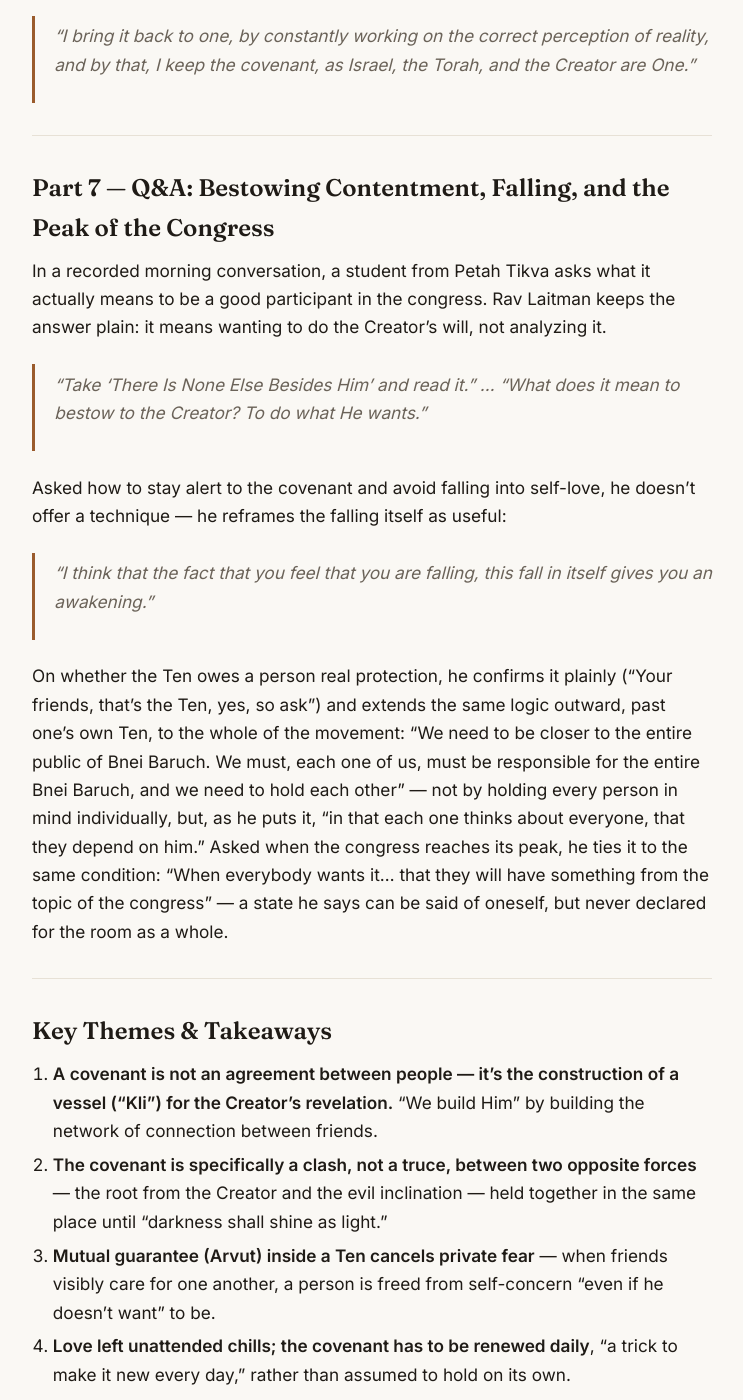
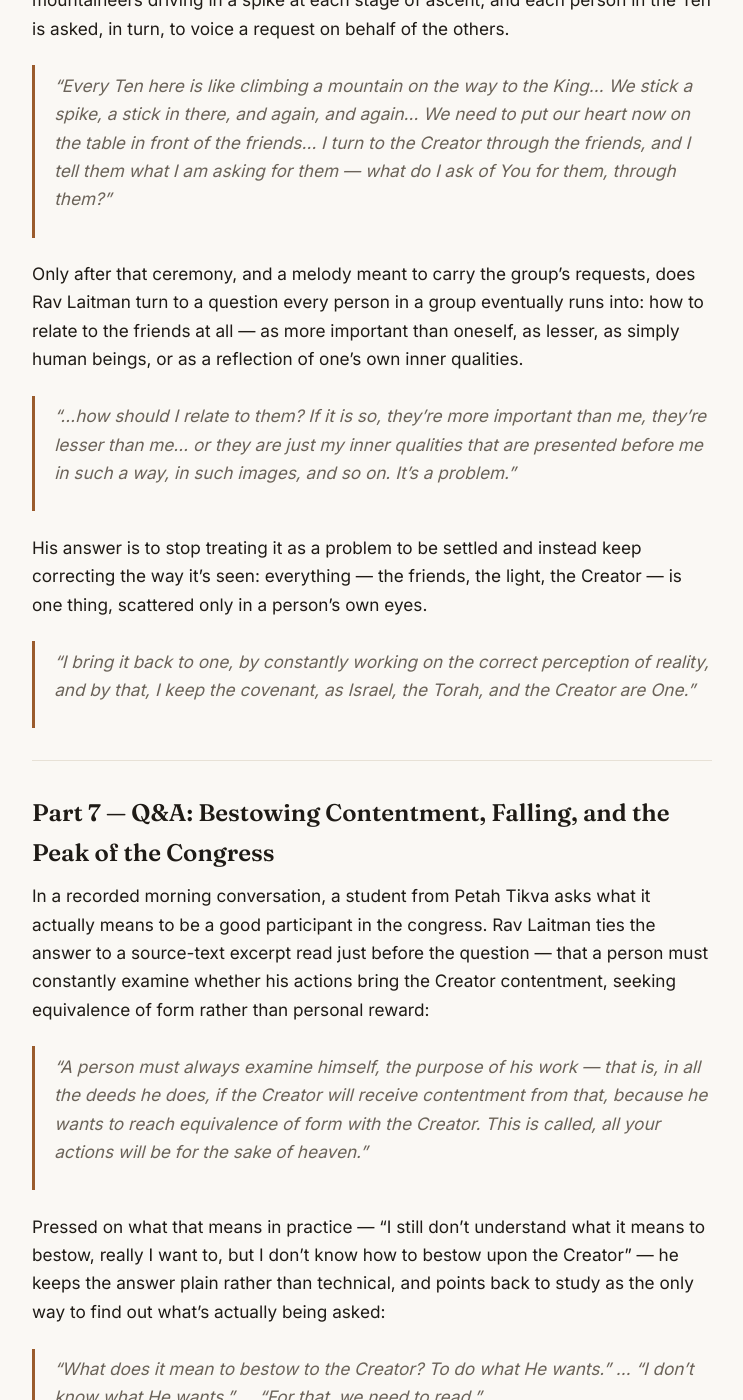
Before and after one commit to BB-Docs/BB-Docs.github.io, a Jekyll site: the page built from _posts/2026-02-21-what-is-making-a-covenant-in-the-work.md, in a window 1280 px wide and 1400 px high, scrolled down 4273 px. Shown: the whole window, without its empty margins (268-1011 px from the left). Built offline with Jekyll 4.4.1, drawn with Linux system fonts in a browser that asks for light colours; some of the changed text lies outside the part shown.

Commit message:
Publish lessons: 1 new, 3 updated

```diff
--- a/_posts/2026-02-21-what-is-making-a-covenant-in-the-work.md
+++ b/_posts/2026-02-21-what-is-making-a-covenant-in-the-work.md
@@ -6,7 +6,7 @@
 
 ### Opening
 
-The convention's closing lesson takes up Rabash's article on why love between friends isn't enough on its own — a covenant is needed because love can cool, and the covenant is what a person holds onto once it does. Rav Laitman's lecture and the extended Q&A that follow press this into something more demanding: if the Creator controls everything, what does it even mean for a person to "commit"? And practically, inside a group, what actually is the covenant being asked of everyone? The lecture moves through what it means to "build" the Creator through connection, why the covenant is specifically a clash between two opposing forces rather than an agreement between friendly ones, how mutual guarantee (Arvut) inside a Ten cancels a person's private fears, and — through two open Q&A sessions — what it looks like in practice to bestow contentment on the Creator and to hold the whole of the group, not just one's own Ten, in mind at once.
+The convention's closing lesson takes up Rabash's article on why love between friends isn't enough on its own — a covenant is needed because love can cool, and the covenant is what a person holds onto once it does. Rav Laitman's lecture and the extended Q&A that follow press this into something more demanding: if the Creator controls everything, what does it even mean for a person to "commit"? And practically, inside a group, what actually is the covenant being asked of everyone? The lecture moves through what it means to "build" the Creator through connection, why the covenant is specifically a clash between two opposing forces rather than an agreement between friendly ones, how mutual guarantee (Arvut) inside a Ten cancels a person's private fears, a live ceremony in which each person "puts his heart on the table" before the friends, and — through two open Q&A sessions — what it looks like in practice to bestow contentment on the Creator and to hold the whole of the group, not just one's own Ten, in mind at once.
 
 ---
 
@@ -42,15 +42,15 @@
 
 > "As love chills down until he comes to the form of forgetfulness. Therefore, he must invent a way every day, a trick to make it new every day... every day, I need to renew the connection between us in our mutual support."
 
-That renewal, sustained through the friction of daily disturbances, is itself what he says keeps building the Kli: "If two people understand that it's worthwhile to love one another, because then they reach the revelation of the Creator."
+That renewal, sustained through the friction of daily disturbances, is itself what he says keeps building the Kli: "If two people understand that it's worthwhile to love one another, because then they reach the revelation of the Creator." He adds a note on scale before sending the group to workshop: whatever intensity of connection a Ten reaches, "this power, this intensity needs to be even more and even more... to grow this way a hundred and twenty-five times" — the same compression repeating at every one of the 125 degrees.
 
 ---
 
 ## Part 4 — Q&A: The Paradox of Commitment
 
-A student from the Petah Tikva center pressed the obvious problem underneath all of this: how does "commitment" even mean anything if the Creator already controls everything? Rav Laitman doesn't resolve the paradox — he names it directly and sends it to the group as a workshop question.
+A student from the Petah Tikva center pressed the obvious problem underneath all of this: how does "commitment" even mean anything if the Creator already controls everything? Rav Laitman doesn't resolve the paradox — he names it as something close to a trick played on the person asking it, and sends it to the group as a workshop question.
 
-> "How do I dare to commit to the next moment if everything is in His hands? You understand the paradox? How could there be a mutual covenant that someone on His part says, okay, I sign for it, no problem, but it needs to be mutual, it needs to be a mutual commitment. It's not even like betrayal, it's like disregarding the fact that He controls and governs everything."
+> "A commitment is actually — the commitment is actually a very deceitful, cunning action. Well, it sort of betrays you, because what does it mean that I commit to the Creator if He controls everything? How do I dare to commit to the next moment if everything is in His hands? You understand the paradox? How could there be a mutual covenant that someone on His part says, okay, I sign for it, no problem, but it needs to be mutual, it needs to be a mutual commitment. It's not even like betrayal, it's like disregarding the fact that He controls and governs everything."
 
 ---
 
@@ -66,9 +66,13 @@
 
 ---
 
-## Part 6 — Seeing It All as One
+## Part 6 — Putting the Heart on the Table, and Seeing It All as One
 
-After the group hears the covenant text of Ramchal read aloud, Rav Laitman turns to a question every person in a group eventually runs into: how to relate to the friends at all — as more important than oneself, as lesser, as simply human beings, or as a reflection of one's own inner qualities.
+Before the group hears the covenant text of Ramchal read aloud, they're led through a live ceremony: one friend compares the climb through the congress to mountaineers driving in a spike at each stage of ascent, and each person in the Ten is asked, in turn, to voice a request on behalf of the others.
+
+> "Every Ten here is like climbing a mountain on the way to the King... We stick a spike, a stick in there, and again, and again... We need to put our heart now on the table in front of the friends... I turn to the Creator through the friends, and I tell them what I am asking for them — what do I ask of You for them, through them?"
+
+Only after that ceremony, and a melody meant to carry the group's requests, does Rav Laitman turn to a question every person in a group eventually runs into: how to relate to the friends at all — as more important than oneself, as lesser, as simply human beings, or as a reflection of one's own inner qualities.
 
 > "...how should I relate to them? If it is so, they're more important than me, they're lesser than me... or they are just my inner qualities that are presented before me in such a way, in such images, and so on. It's a problem."
 
@@ -80,15 +84,19 @@
 
 ## Part 7 — Q&A: Bestowing Contentment, Falling, and the Peak of the Congress
 
-In a recorded morning conversation, a student from Petah Tikva asks what it actually means to be a good participant in the congress. Rav Laitman keeps the answer plain: it means wanting to do the Creator's will, not analyzing it.
+In a recorded morning conversation, a student from Petah Tikva asks what it actually means to be a good participant in the congress. Rav Laitman ties the answer to a source-text excerpt read just before the question — that a person must constantly examine whether his actions bring the Creator contentment, seeking equivalence of form rather than personal reward:
 
-> "Take 'There Is None Else Besides Him' and read it." ... "What does it mean to bestow to the Creator? To do what He wants."
+> "A person must always examine himself, the purpose of his work — that is, in all the deeds he does, if the Creator will receive contentment from that, because he wants to reach equivalence of form with the Creator. This is called, all your actions will be for the sake of heaven."
 
-Asked how to stay alert to the covenant and avoid falling into self-love, he doesn't offer a technique — he reframes the falling itself as useful:
+Pressed on what that means in practice — "I still don't understand what it means to bestow, really I want to, but I don't know how to bestow upon the Creator" — he keeps the answer plain rather than technical, and points back to study as the only way to find out what's actually being asked:
 
-> "I think that the fact that you feel that you are falling, this fall in itself gives you an awakening."
+> "What does it mean to bestow to the Creator? To do what He wants." ... "I don't know what He wants." ... "For that, we need to read."
 
-On whether the Ten owes a person real protection, he confirms it plainly ("Your friends, that's the Ten, yes, so ask") and extends the same logic outward, past one's own Ten, to the whole of the movement: "We need to be closer to the entire public of Bnei Baruch. We must, each one of us, must be responsible for the entire Bnei Baruch, and we need to hold each other" — not by holding every person in mind individually, but, as he puts it, "in that each one thinks about everyone, that they depend on him." Asked when the congress reaches its peak, he ties it to the same condition: "When everybody wants it... that they will have something from the topic of the congress" — a state he says can be said of oneself, but never declared for the room as a whole.
+Asked how to stay alert to the covenant and avoid falling into self-love, he doesn't offer a technique — he reframes the falling itself as useful, and confirms that the Ten owes a person real help for the asking:
+
+> "I think that the fact that you feel that you are falling, this fall in itself gives you an awakening." ... "Your friends, that's the Ten, yes, so ask. What is it that you feel that you will lack?"
+
+He extends the same logic outward, past one's own Ten, to the whole of the movement: "We need to be closer to the entire public of Bnei Baruch. We must, each one of us, must be responsible for the entire Bnei Baruch, and we need to hold each other" — not by holding every person in mind individually, but, as he puts it, "in that each one thinks about everyone, that they depend on him." Asked when the congress reaches its peak, he ties it to the same condition: "When everybody wants it... that they will have something from the topic of the congress" — a state he says can be said of oneself, but never declared for the room as a whole.
 
 ---
 
@@ -96,12 +104,13 @@
 
 1. **A covenant is not an agreement between people — it's the construction of a vessel ("Kli") for the Creator's revelation.** "We build Him" by building the network of connection between friends.
 2. **The covenant is specifically a clash, not a truce, between two opposite forces** — the root from the Creator and the evil inclination — held together in the same place until "darkness shall shine as light."
-3. **Mutual guarantee (Arvut) inside a Ten cancels private fear** — when friends visibly care for one another, a person is freed from self-concern "even if he doesn't want" to be.
+3. **Mutual guarantee (Arvut) inside a Ten cancels private fear** — when friends visibly care for one another, a person is freed from self-concern "even if he doesn't want" to be — and the same intensity of connection is meant to multiply "a hundred and twenty-five times" across the degrees.
 4. **Love left unattended chills; the covenant has to be renewed daily**, "a trick to make it new every day," rather than assumed to hold on its own.
-5. **Commitment to the Creator is a genuine paradox** — if He controls everything, what does a person's "commitment" add? — one Rav Laitman poses directly rather than resolving.
+5. **Commitment to the Creator is a genuine paradox, even "a deceitful, cunning action"** — if He controls everything, what does a person's "commitment" add? — one Rav Laitman poses directly rather than resolving.
 6. **The same Ten Sefirot are built at every degree of ascent**; only the intensity changes, which is why the covenant (like Abraham's, at ninety) has to be remade at each new stage rather than treated as finished.
 7. **Correct perception, not analysis, resolves how to relate to the friends** — seeing the friends, the light, and the Creator as one rather than working out their relative importance.
-8. **Responsibility extends past one's own Ten to the whole group** — kept not by tracking every individual but by each person thinking of everyone else as depending on him.
+8. **Bestowing contentment on the Creator means seeking equivalence of form, not personal reward** — and when a person doesn't know what that requires in practice, the answer is simply to keep reading and studying, not to guess.
+9. **Responsibility extends past one's own Ten to the whole group** — kept not by tracking every individual but by each person thinking of everyone else as depending on him.
 
 ---
 
@@ -112,10 +121,11 @@
 | **Covenant (Brit)** | Not a one-time agreement but a standing commitment, renewed daily, to keep behaving toward the Creator and the group a certain way regardless of whether love or desire is currently felt. |
 | **Kli** | Vessel — here, the network of connection between friends that the Creator fills with revelation once it is built and made similar to the light. |
 | **Arvut** | Mutual guarantee — the condition in a Ten where each person's visible care for the others cancels the others' private fear and self-concern. |
-| **Ten Sefirot** | The same basic structure built at every degree of spiritual ascent; degrees differ only in intensity, not in kind. |
+| **Ten Sefirot** | The same basic structure built at every degree of spiritual ascent; degrees differ only in intensity, not in kind, compounding roughly 125-fold across the full ladder of degrees. |
 | **Reshimot** | Records — the spiritual recollections carried forward from the shattering, forming the necessary preparation for the current building of connection. |
 | **Kedusha** | Holiness — named here as the bestowal and love the group is meant to build between them, the "holiness" the covenant is meant to establish. |
 | **Klipot** | Shells — the state of self-love a person can fall into, named as the opposite of keeping the covenant. |
+| **Equivalence of Form** | The condition of aligning one's giving with the Creator's; invoked here as the true meaning of "bestowing contentment" upon Him, as opposed to seeking personal reward. |
 | **Shechina** | The Creator's dwelling presence, said to be established specifically in the point of connection between friends, not within any one of them alone. |
 | **Ramchal** | Rabbi Moshe Chaim Luzzatto (1707–1746), Kabbalist whose covenant text was read aloud during the lesson as a model for the group's own commitment. |
 | **Rabash** | Rabbi Baruch Shalom Ashlag; author of "What Is Making a Covenant in the Work?" (Article No. 31, 1987), the article read at the start of the lesson. |
```
Also changed, not shown: _posts/2026-07-27-what-is-the-substance-of-slander-and-against-whom-is-it.md (+4 -4 lines), _posts/2026-07-31-the-spies.md (+3 -3 lines), _posts/2026-08-01-for-the-purpose-of-the-work.md (added, +117 -0 lines).
